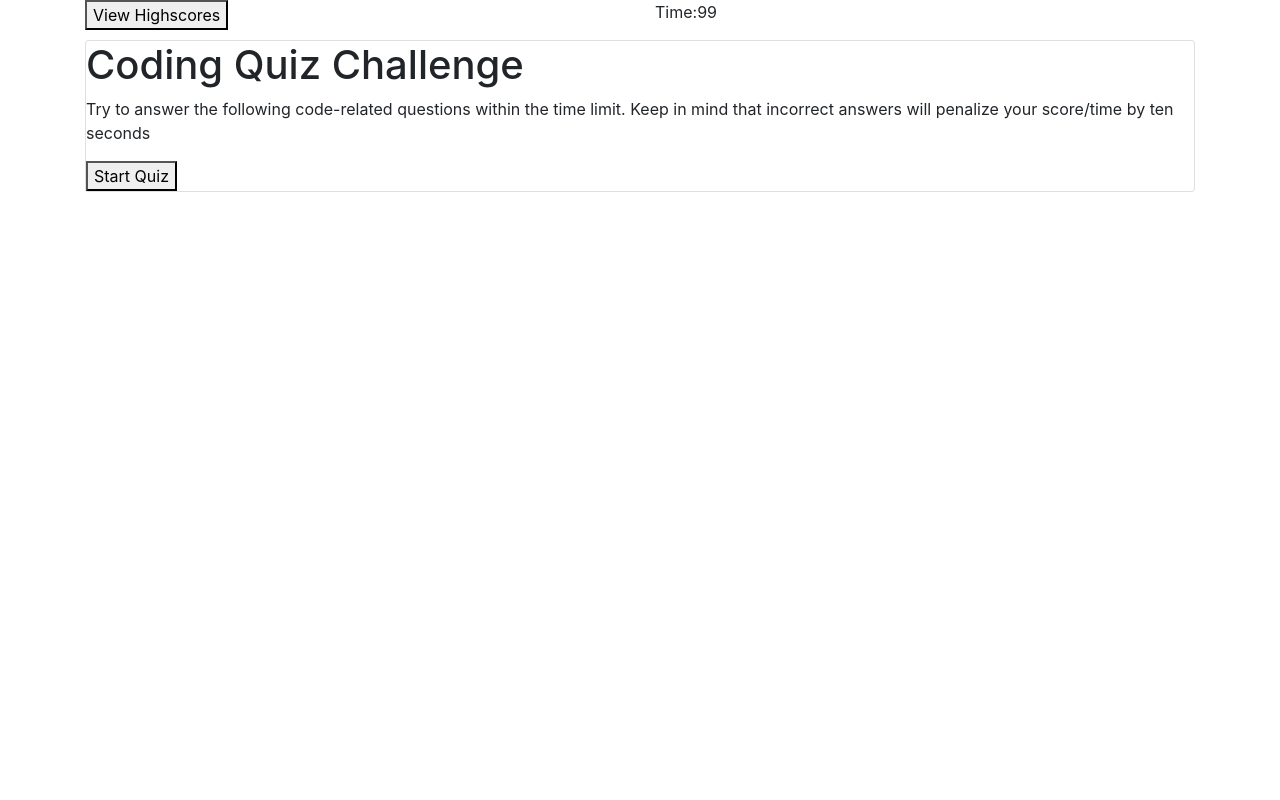
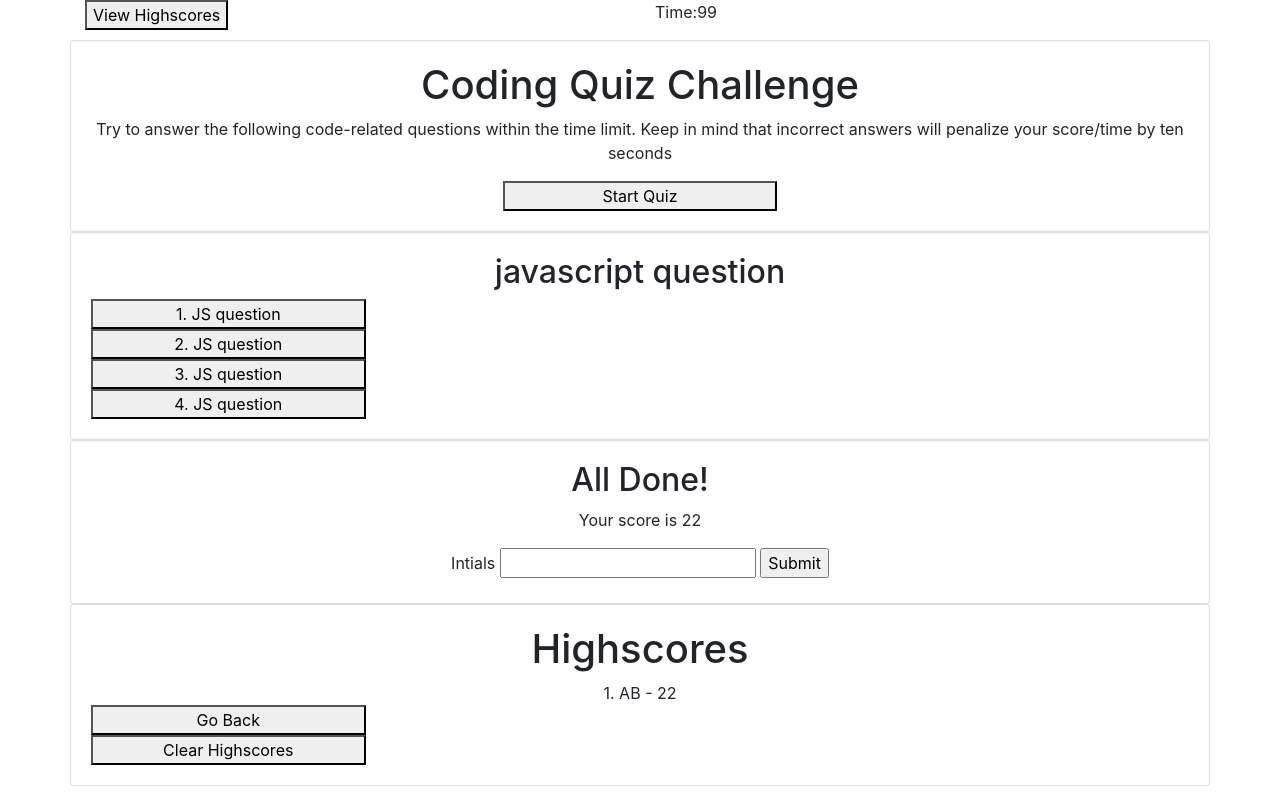
Before and after one commit to AaronLarsh/CodeQuiz, a plain HTML site: page index.html in a window 1280 px wide. Drawn offline with nearby package versions, Linux system fonts and the light colour scheme.

Commit message:
add some css formatting with bootstrap.

```diff
--- a/index.html
+++ b/index.html
@@ -18,19 +18,19 @@
                         <p id="timer">Time:99</p>
                     </div>
             </nav>
-            <div id="gameIntroScreen" class="card ">
+            <div id="gameIntroScreen" class="row card text-center">
                 <h1>Coding Quiz Challenge</h1>
                 <p>Try to answer the following code-related questions within the time limit. Keep in mind that incorrect answers will penalize your score/time by ten seconds</p>
-                <button type="button" id="gameIntroScreenBtn">Start Quiz</button>
+                <button type="button" id="gameIntroScreenBtn" class="col-sm-12 col-m-3 col-lg-3">Start Quiz</button>
             </div>
-            <div id="gameQuestions">
-                <h2>javascript question</h2>
-                <button id="button1">1. JS question</button>
-                <button id="button2">2. JS question</button>
-                <button id="button3">3. JS question</button>
-                <button id="button4">4. JS question</button>
+            <div id="gameQuestions" class="card row">
+                <h2 class="col-12 text-center">javascript question</h2>
+                <button id="button1" class="col-sm-12 col-m-3 col-lg-3">1. JS question</button>
+                <button id="button2" class="col-sm-12 col-m-3 col-lg-3">2. JS question</button>
+                <button id="button3" class="col-sm-12 col-m-3 col-lg-3">3. JS question</button>
+                <button id="button4" class="col-sm-12 col-m-3 col-lg-3">4. JS question</button>
             </div>
-            <div id="gameFinaleScore">
+            <div id="gameFinaleScore" class=" row text-center card">
                 <h2>All Done!</h2>
                 <p>Your score is 22</p>
                 <form>
@@ -40,11 +40,11 @@
                 </form>
             </div>
         </div>
-        <div id="gameAreaEnd">
+        <div id="gameAreaEnd" class="row text-center card">
             <h1>Highscores</h1>
             <div id="highscoreBox">1. AB - 22</div>
-            <button type="button" id="restartButton">Go Back</button>
-            <button type="button" id="buttonClearHighScore">Clear Highscores</button>
+            <button type="button" id="restartButton" class="col-sm-12 col-m-3 col-lg-3">Go Back</button>
+            <button type="button" id="buttonClearHighScore" class="col-sm-12 col-m-3 col-lg-3">Clear Highscores</button>
         </div>
     </div>
     <script type="text/javascript" src="javascript.js"></script>
--- a/javascript.js
+++ b/javascript.js
@@ -1,4 +1,4 @@
-//gameAreaStart div selector
+/*//gameAreaStart div selector
 let gameAreaStart = document.querySelector("#gameAreaStart");
 //gameIntroScreen
 let gameIntroScreen = document.querySelector("#gameIntroScreen");
@@ -64,4 +64,4 @@ function resetGame () {
     gameQuestions.style.display = "none";
     gameFinaleScore.style.display = "none";
     gameAreaEnd.style.display = "none";
-}
+}*/
--- a/style.css
+++ b/style.css
@@ -0,0 +1,6 @@
+#gameIntroScreen, #gameQuestions, #gameFinaleScore, #gameAreaEnd {
+    padding: 20px;
+}
+#gameIntroScreenBtn {
+    align-self: center;
+}
```
